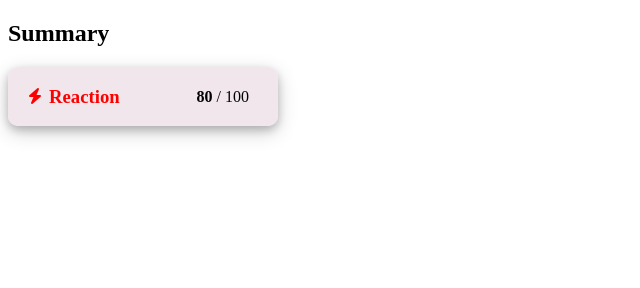
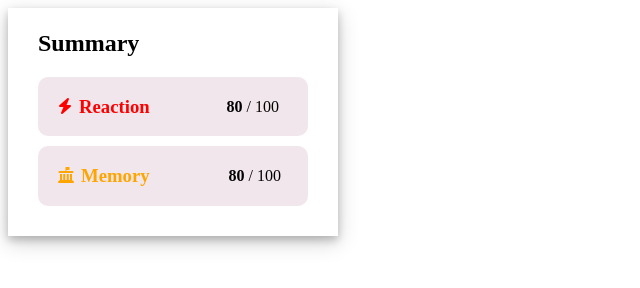
Before and after one commit to mehedihasanmurad/simple-template-design, a plain HTML site: page index.html in a window 1280 px wide. Shown: the whole page, without its empty margins (0-640 px from the left). Drawn offline with Linux system fonts and the light colour scheme.

Commit message:
second icon added

```diff
--- a/index.html
+++ b/index.html
@@ -27,6 +27,16 @@
                 <p class="para"><span class="span">80</span> / 100</p>
             </div>
         </div>
+
+        <div class="container-main">
+            <div class="container-icon">
+                <i class="fa-solid fa-landmark-flag"></i>
+            </div>
+            <div class="container-title">
+                <h3 class="memory">Memory</h3>
+                <p class="para"><span class="span">80</span> / 100</p>
+            </div>
+        </div>
     </section>
 </body>
 </html>
--- a/styles/styles.css
+++ b/styles/styles.css
@@ -1,12 +1,19 @@
 
+.container {
+    max-width: 300px;
+    box-shadow: 0 4px 8px 0 rgba(0, 0, 0, 0.2), 0 6px 20px 0 rgba(0, 0, 0, 0.19);
+    padding-top: 2px;
+    padding-left: 30px;
+    padding-bottom: 20px;
+}
 
 .container-main {
     display:flex;
     align-items: center;
     background-color: rgba(238, 224, 231, 0.8);
     max-width: 270px;
-    box-shadow: 0 4px 8px 0 rgba(0, 0, 0, 0.2), 0 6px 20px 0 rgba(0, 0, 0, 0.19);
     border-radius: 10px;
+    margin-bottom: 10px;
 }
 
 .container-icon {
@@ -33,3 +40,13 @@
 .container-title .span {
     font-weight: 900;
 }
+
+
+/* second icon */
+.container-icon .fa-landmark-flag {
+    color: orange;
+}
+
+.container-title .memory {
+    color: orange;
+}
```
